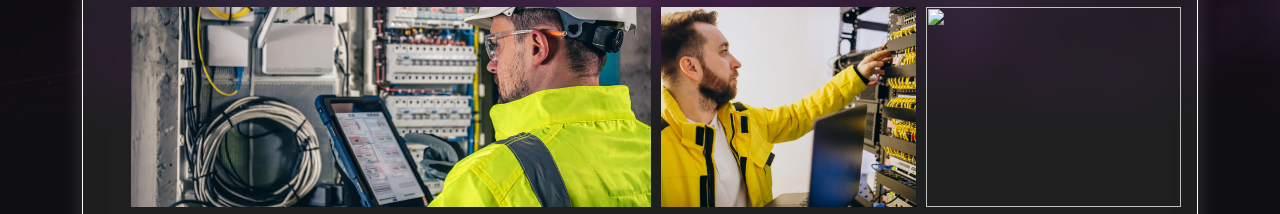
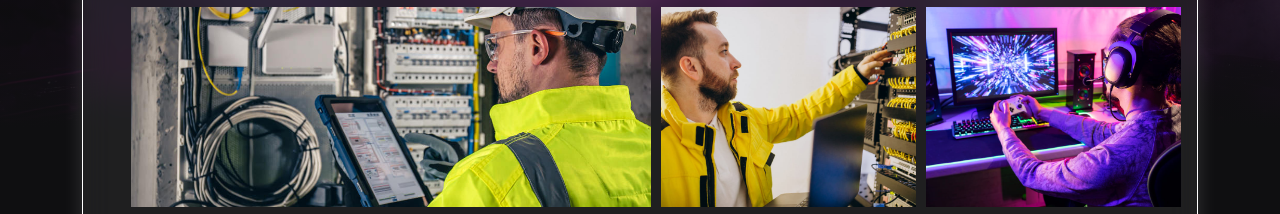
Before and after one commit to DanDsgn/PreEntrega3-DanielRangel, a website: page pages/galeria.html in a window 1280 px wide. Shown: the part 470-684 px from the top of the page. Drawn offline with nearby package versions, Linux system fonts and the light colour scheme; files whose address does not match are found by name.

Commit message:
solucioné problema con una imagen

```diff
--- a/pages/galeria.html
+++ b/pages/galeria.html
@@ -85,7 +85,7 @@
                                     alt=""></a>
                         </li>
                         <li class="box b6"><a href="#" data-bs-toggle="modal" data-bs-target="#modalImage6"><img
-                                    src="../Assets/6.jpg"
+                                    src="../assets/images/Galeria/6.jpg"
                                     alt=""></a></li>
                         <li class="box b7"><a href="#" data-bs-toggle="modal" data-bs-target="#modalImage7"><img
                                     src="../Assets/Images/Galeria/7.avif"
```
